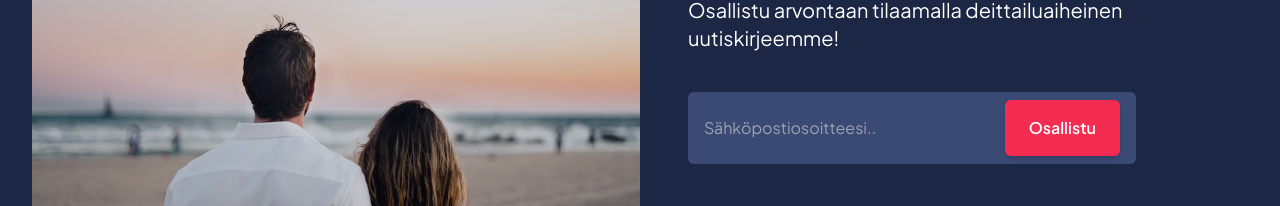
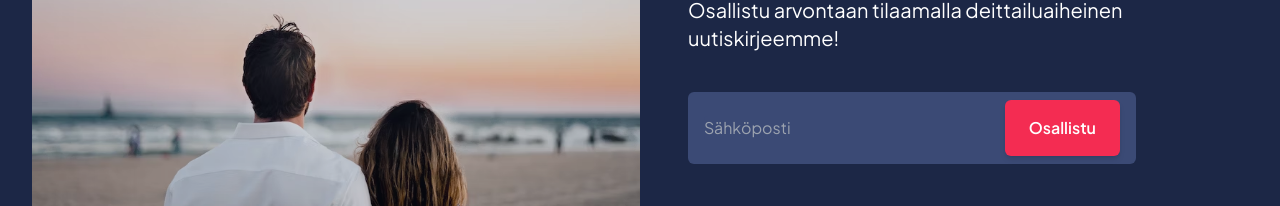
Before and after one commit to Draez/swoony-subscriber, a Next.js app: page / in a window 1280 px wide. Shown: the part 440-646 px from the top of the page. Built offline with nearby package versions, Linux system fonts and the light colour scheme; no server answers.

Commit message:
Change input name

```diff
--- a/components/Header/Header.tsx
+++ b/components/Header/Header.tsx
@@ -105,7 +105,7 @@ const Header: FC = () => {
 
                 <div className="mb-8 max-w-md">
                   <div className="w-full mx-auto md:py-2 py-4 pr-0 flex items-center rounded-md bg-light-blue">
-                    <input type="email" name="email" ref={emailRef} placeholder="Sähköpostiosoitteesi.."
+                    <input required type="text" name="email" ref={emailRef} placeholder="Sähköposti"
                       className="flex-1 appearance-none rounded bg-light-blue text-white focus:outline-none ml-4" />
                     <button type="submit"
                       className="bg-main-red hidden md:block text-white text-base font-semibold rounded-md shadow-md hover:bg-main-red-hover p-4 px-6 mr-4">Osallistu</button>
```
